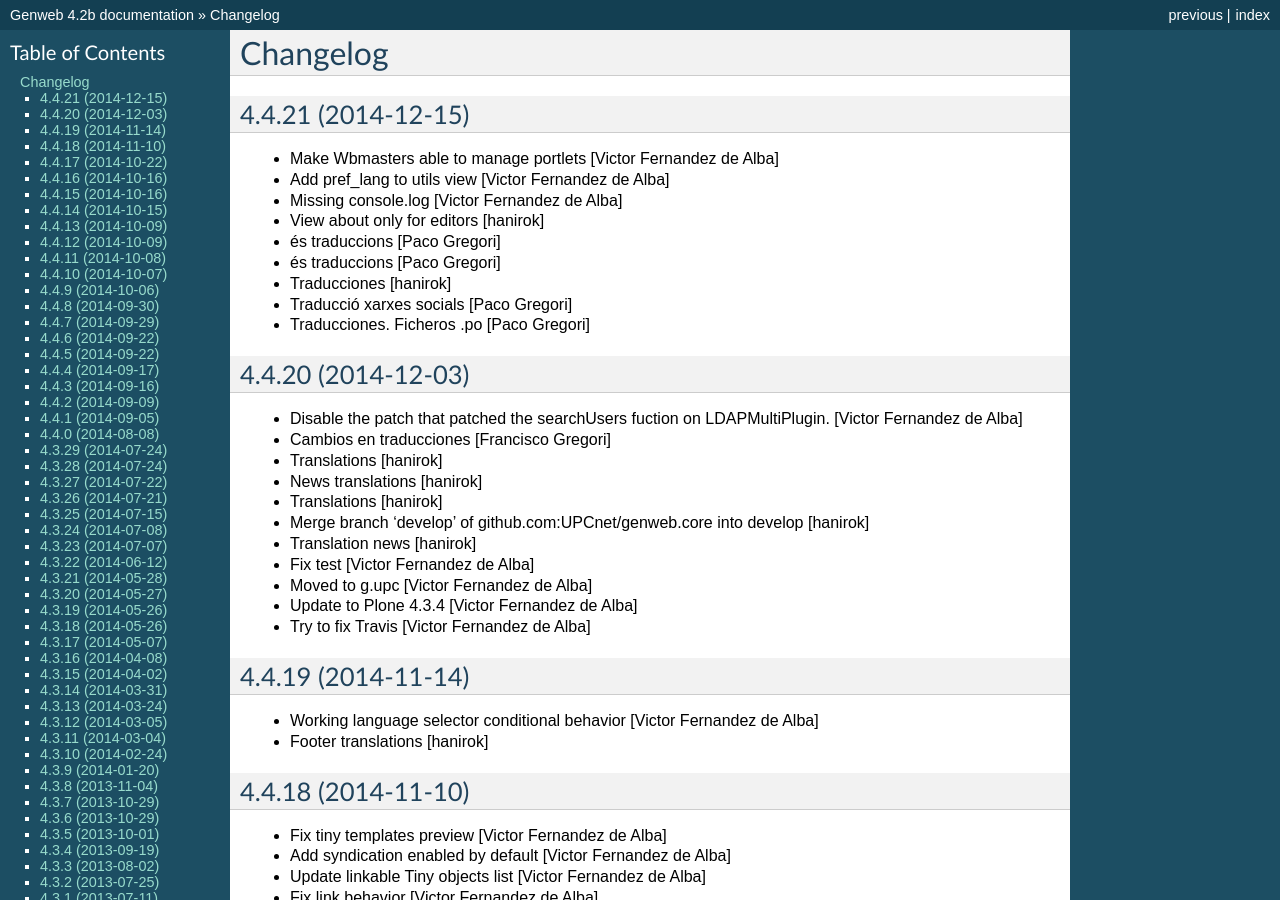
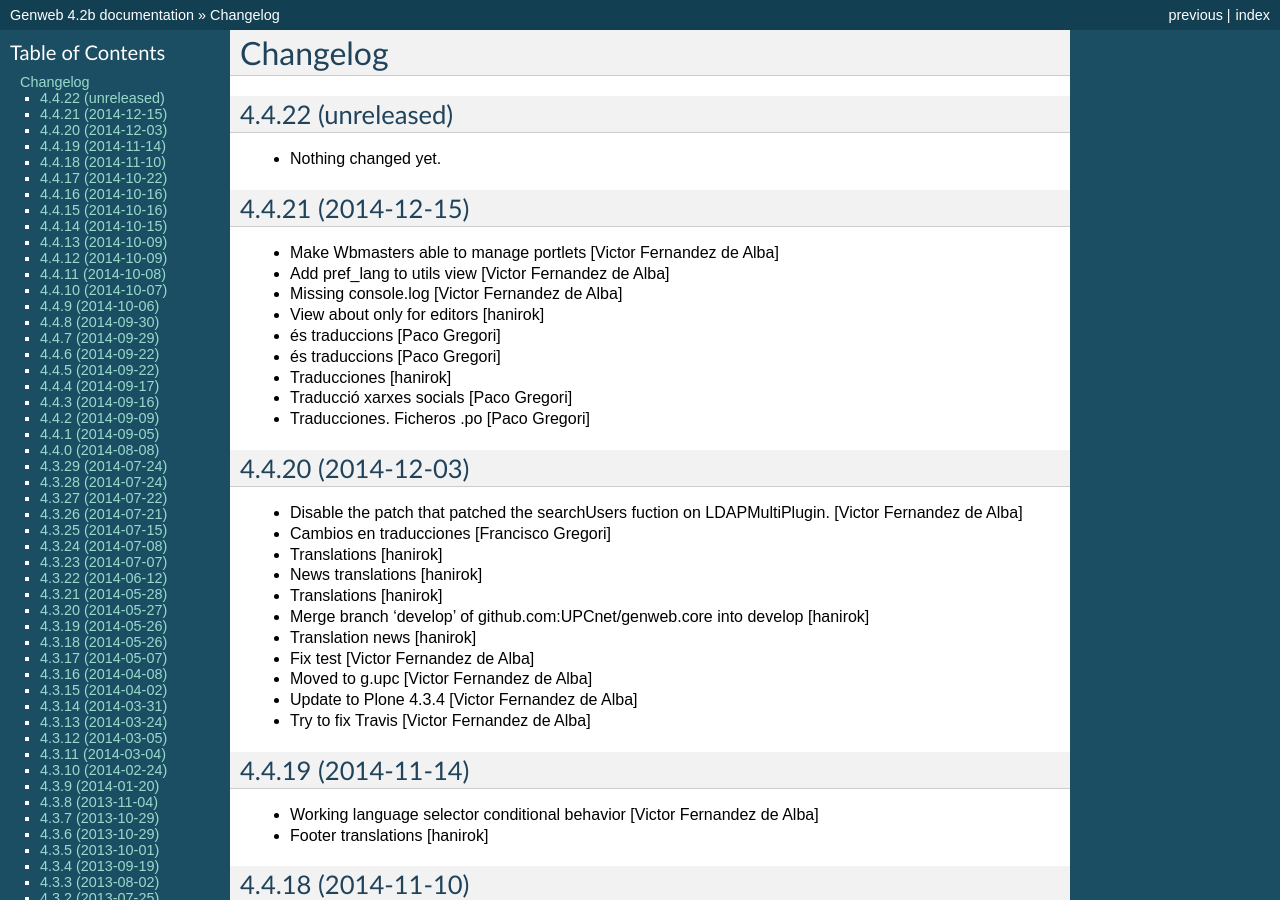
Before and after one commit to UPCnet/genweb.core, a Sphinx documentation site: the page built from docs/HISTORY.rst, in a window 1280 px wide and 900 px high. Built offline with Sphinx 7.4.7, drawn with Linux system fonts in a browser that asks for light colours.

Commit message:
Back to development: 4.4.22

```diff
--- a/docs/HISTORY.rst
+++ b/docs/HISTORY.rst
@@ -1,5 +1,11 @@
 Changelog
 =========
+
+4.4.22 (unreleased)
+-------------------
+
+- Nothing changed yet.
+
 
 4.4.21 (2014-12-15)
 -------------------
--- a/setup.py
+++ b/setup.py
@@ -1,7 +1,7 @@
 from setuptools import setup, find_packages
 import os
 
-version = '4.4.21'
+version = '4.4.22.dev0'
 
 README = open("README.rst").read()
 HISTORY = open(os.path.join("docs", "HISTORY.rst")).read()
```
